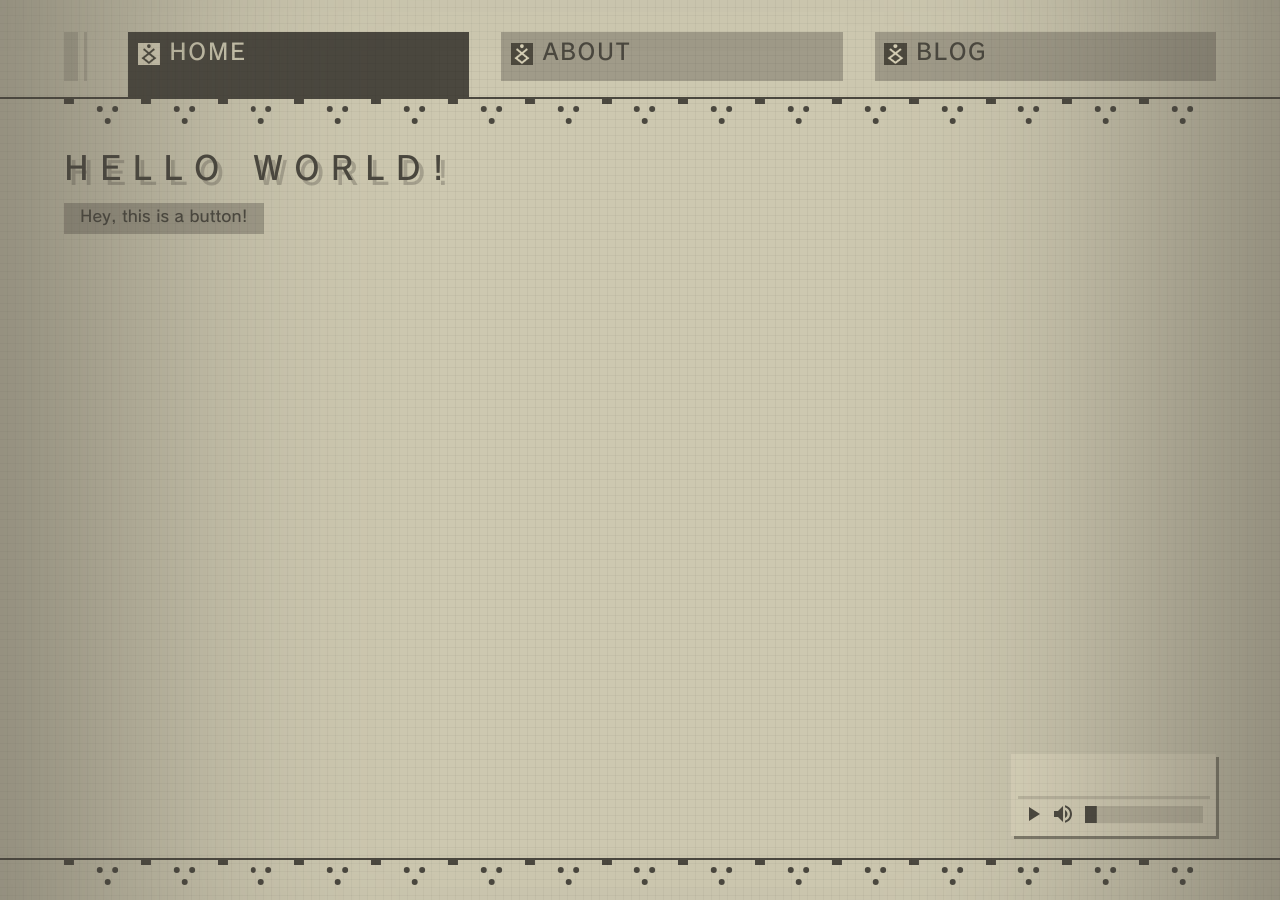
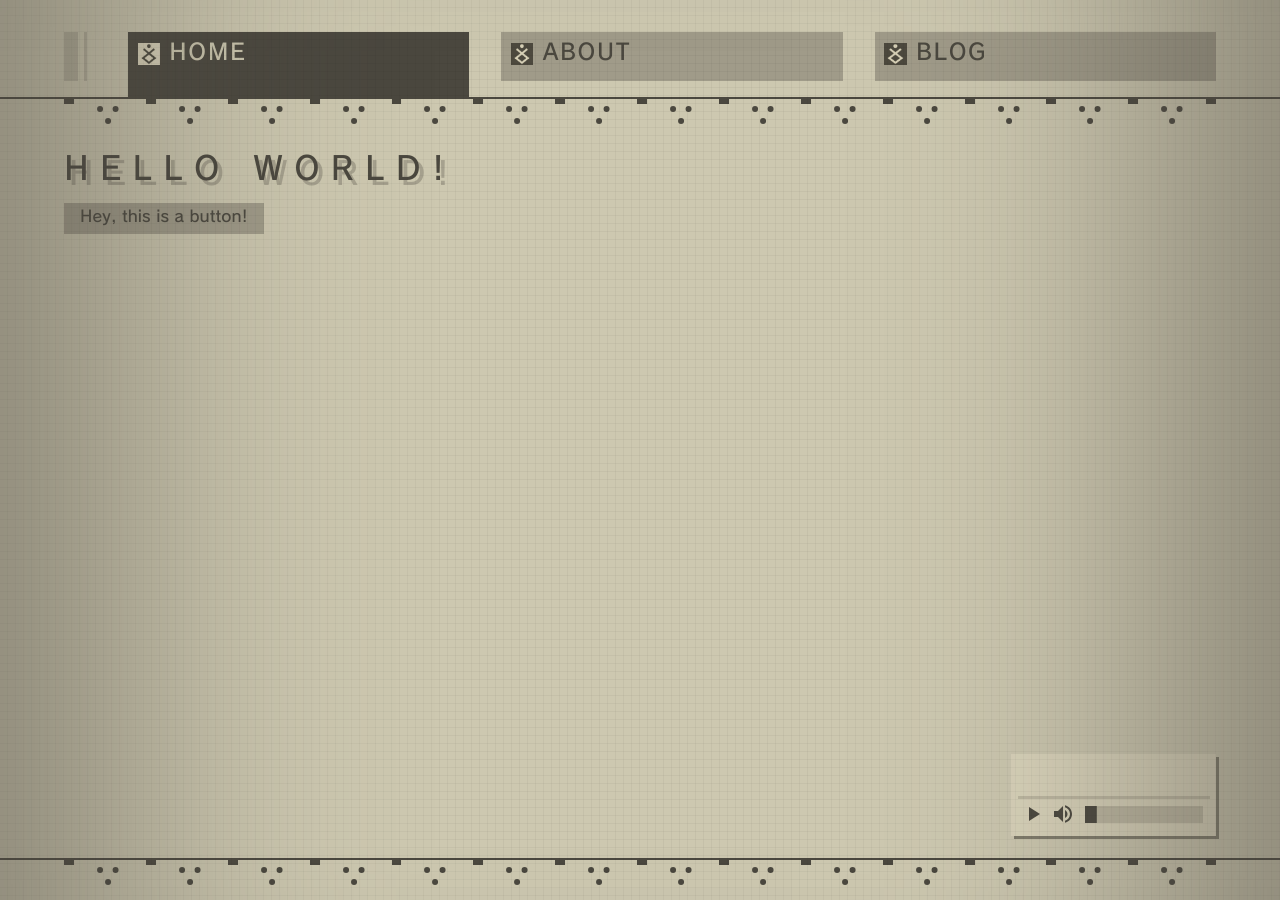
Before and after one commit to Uwy/UwyHub, a Jekyll site: the page built from index.html, in a window 1280 px wide. Built offline with Jekyll 4.4.1, drawn with Linux system fonts in a browser that asks for light colours.

Commit message:
added complement to pattern, not ideal of an implementation but people probably won't notice

```diff
--- a/_includes/pattern.html
+++ b/_includes/pattern.html
@@ -1,3 +1,4 @@
 <div class="pattern container">
     <div class="pattern-inner"></div>
+    <div class="pattern-inner-complement"></div>
 </div>
--- a/_sass/yorha.scss
+++ b/_sass/yorha.scss
@@ -56,14 +56,22 @@ h1 {
 }
 
 .pattern {
+    display: flex;
+
     border-top: 2px solid $color;
+
     .pattern-inner {
+        flex: 1;
         height: 40px;
         background-color: $color;
         mask-image: url(../img/pattern.svg);
-        mask-repeat: round no-repeat, no-repeat;
+        mask-repeat: space no-repeat, no-repeat;
+    }
 
-
+    .pattern-inner-complement {
+        height: 5px;
+        width: 10px;
+        background-color: $color;
     }
 }
 
@@ -124,8 +132,8 @@ main {
 .content {
     padding-left: 4rem;
     background-image: linear-gradient(90deg, rgba($color, .2), rgba($color, .2) 14px,
-        transparent 14px, transparent 20px,
-        rgba($color, .2) 20px, rgba($color, .2) 23px, transparent 23px);
+            transparent 14px, transparent 20px,
+            rgba($color, .2) 20px, rgba($color, .2) 23px, transparent 23px);
     margin-bottom: 2rem;
 }
 
```
